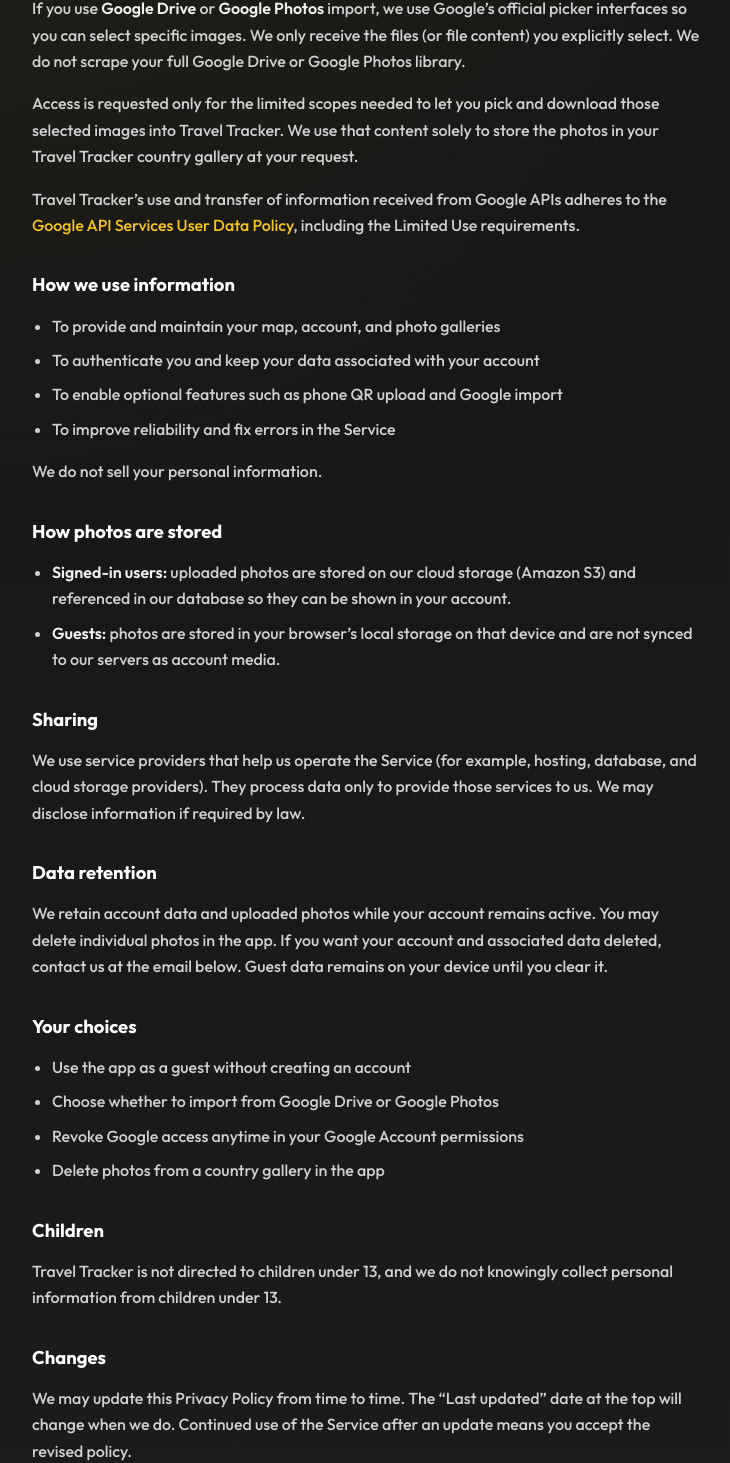
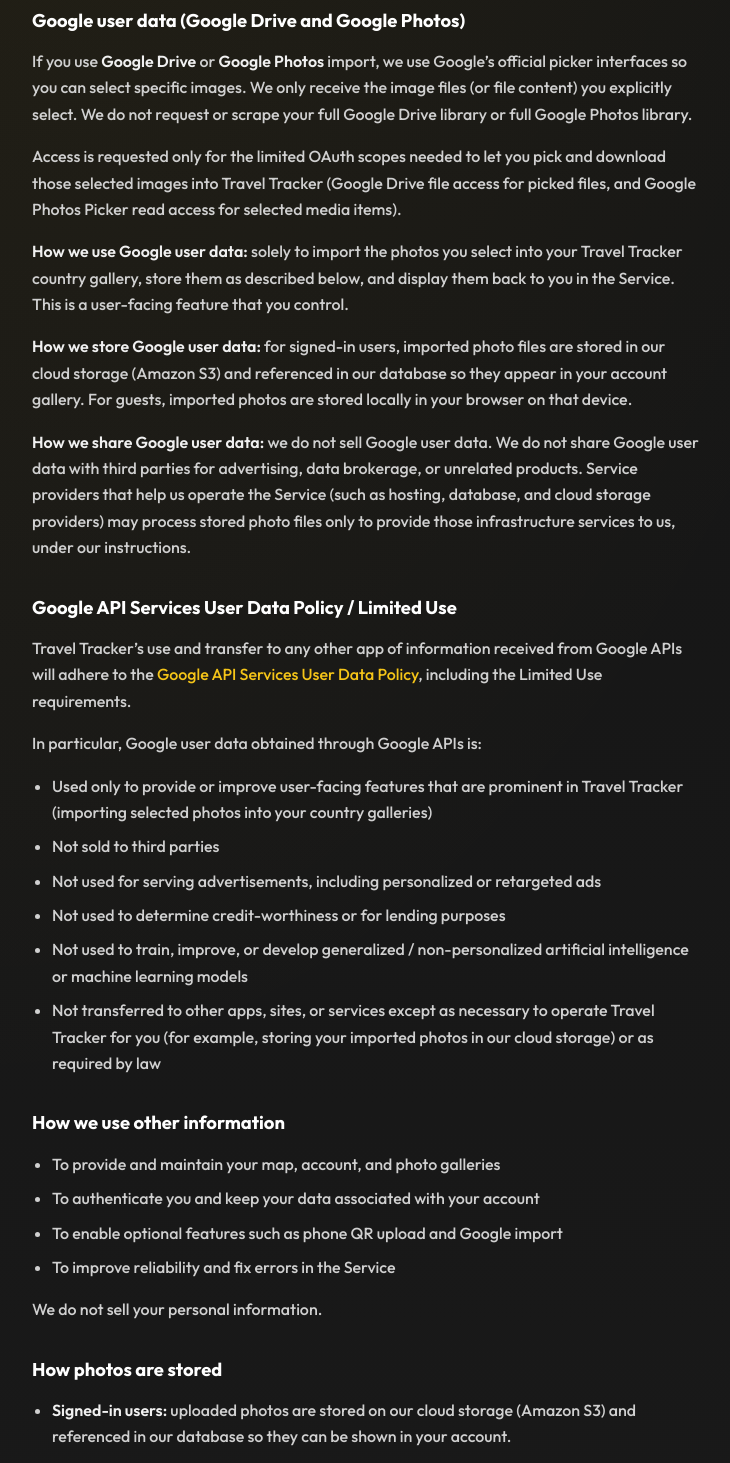
Before and after one commit to devAntekRygulski/TravelTracker, a React (Vite) app: page /privacy in a window 1280 px wide. Shown: the part 647-2110 px from the top of the page, without its empty margins (272-1002 px from the left). Built offline with nearby package versions, Linux system fonts and the light colour scheme; no server answers.

Commit message:
Update privacy policy

```diff
--- a/src/pages/LoginPage.css
+++ b/src/pages/LoginPage.css
@@ -64,10 +64,12 @@
 }
 
 .login-page__privacy {
-  margin-top: 0.35rem;
+  position: absolute;
+  right: 1.25rem;
+  bottom: 1.25rem;
+  z-index: 1;
   font-size: 0.8rem;
   color: #7a7a7a;
-  text-align: center;
   text-decoration: none;
 }
 
--- a/src/pages/LoginPage.tsx
+++ b/src/pages/LoginPage.tsx
@@ -38,10 +38,10 @@
         <Link className="login-page__create-account" to="/signup">
           Create an account
         </Link>
-        <Link className="login-page__privacy" to="/privacy">
-          Privacy Policy
-        </Link>
       </div>
+      <Link className="login-page__privacy" to="/privacy">
+        Privacy Policy
+      </Link>
     </div>
   );
 }
--- a/src/pages/PrivacyPolicyPage.tsx
+++ b/src/pages/PrivacyPolicyPage.tsx
@@ -17,9 +17,11 @@
 
         <p>
           Travel Tracker (“we”, “our”, or “the Service”) at{' '}
-          <a href={SITE_URL}>{SITE_URL}</a> helps you track countries you have
-          visited and attach travel photos to those countries. This Privacy
-          Policy explains what information we collect and how we use it.
+          <a href={SITE_URL}>{SITE_URL}</a> is a travel mapping app that lets
+          you mark countries you have visited and attach travel photos to those
+          countries. This Privacy Policy explains what information we collect,
+          how we use it, and how we handle Google user data when you choose to
+          import photos from Google Drive or Google Photos.
         </p>
 
         <h2>Information we collect</h2>
@@ -47,23 +49,47 @@
           </li>
         </ul>
 
-        <h2>Google Drive and Google Photos</h2>
+        <h2>Google user data (Google Drive and Google Photos)</h2>
         <p>
           If you use <strong>Google Drive</strong> or{' '}
           <strong>Google Photos</strong> import, we use Google’s official picker
           interfaces so you can select specific images. We only receive the
-          files (or file content) you explicitly select. We do not scrape your
-          full Google Drive or Google Photos library.
+          image files (or file content) you explicitly select. We do not request
+          or scrape your full Google Drive library or full Google Photos
+          library.
         </p>
         <p>
-          Access is requested only for the limited scopes needed to let you pick
-          and download those selected images into Travel Tracker. We use that
-          content solely to store the photos in your Travel Tracker country
-          gallery at your request.
+          Access is requested only for the limited OAuth scopes needed to let
+          you pick and download those selected images into Travel Tracker
+          (Google Drive file access for picked files, and Google Photos Picker
+          read access for selected media items).
         </p>
         <p>
-          Travel Tracker’s use and transfer of information received from Google
-          APIs adheres to the{' '}
+          <strong>How we use Google user data:</strong> solely to import the
+          photos you select into your Travel Tracker country gallery, store them
+          as described below, and display them back to you in the Service. This
+          is a user-facing feature that you control.
+        </p>
+        <p>
+          <strong>How we store Google user data:</strong> for signed-in users,
+          imported photo files are stored in our cloud storage (Amazon S3) and
+          referenced in our database so they appear in your account gallery. For
+          guests, imported photos are stored locally in your browser on that
+          device.
+        </p>
+        <p>
+          <strong>How we share Google user data:</strong> we do not sell Google
+          user data. We do not share Google user data with third parties for
+          advertising, data brokerage, or unrelated products. Service providers
+          that help us operate the Service (such as hosting, database, and cloud
+          storage providers) may process stored photo files only to provide
+          those infrastructure services to us, under our instructions.
+        </p>
+
+        <h2>Google API Services User Data Policy / Limited Use</h2>
+        <p>
+          Travel Tracker’s use and transfer to any other app of information
+          received from Google APIs will adhere to the{' '}
           <a
             href="https://developers.google.com/terms/api-services-user-data-policy"
             target="_blank"
@@ -73,12 +99,41 @@
           </a>
           , including the Limited Use requirements.
         </p>
+        <p>In particular, Google user data obtained through Google APIs is:</p>
+        <ul>
+          <li>
+            Used only to provide or improve user-facing features that are
+            prominent in Travel Tracker (importing selected photos into your
+            country galleries)
+          </li>
+          <li>Not sold to third parties</li>
+          <li>
+            Not used for serving advertisements, including personalized or
+            retargeted ads
+          </li>
+          <li>
+            Not used to determine credit-worthiness or for lending purposes
+          </li>
+          <li>
+            Not used to train, improve, or develop generalized / non-personalized
+            artificial intelligence or machine learning models
+          </li>
+          <li>
+            Not transferred to other apps, sites, or services except as necessary
+            to operate Travel Tracker for you (for example, storing your imported
+            photos in our cloud storage) or as required by law
+          </li>
+        </ul>
 
-        <h2>How we use information</h2>
+        <h2>How we use other information</h2>
         <ul>
           <li>To provide and maintain your map, account, and photo galleries</li>
-          <li>To authenticate you and keep your data associated with your account</li>
-          <li>To enable optional features such as phone QR upload and Google import</li>
+          <li>
+            To authenticate you and keep your data associated with your account
+          </li>
+          <li>
+            To enable optional features such as phone QR upload and Google import
+          </li>
           <li>To improve reliability and fix errors in the Service</li>
         </ul>
         <p>We do not sell your personal information.</p>
@@ -105,21 +160,48 @@
           if required by law.
         </p>
 
-        <h2>Data retention</h2>
+        <h2>Data retention and deletion</h2>
         <p>
           We retain account data and uploaded photos while your account remains
           active. You may delete individual photos in the app. If you want your
-          account and associated data deleted, contact us at the email below.
-          Guest data remains on your device until you clear it.
+          account and associated data deleted, contact us at the email below and
+          we will delete your account data and stored photos associated with
+          that account. Guest data remains on your device until you clear it.
+        </p>
+        <p>
+          You can revoke Travel Tracker’s access to your Google Account at any
+          time through your Google Account permissions. Revoking access stops
+          future Google imports; photos already imported into Travel Tracker
+          remain in your Travel Tracker gallery until you delete them or request
+          account deletion.
         </p>
 
         <h2>Your choices</h2>
         <ul>
           <li>Use the app as a guest without creating an account</li>
           <li>Choose whether to import from Google Drive or Google Photos</li>
-          <li>Revoke Google access anytime in your Google Account permissions</li>
+          <li>
+            Revoke Google access anytime in your{' '}
+            <a
+              href="https://myaccount.google.com/permissions"
+              target="_blank"
+              rel="noreferrer"
+            >
+              Google Account permissions
+            </a>
+          </li>
           <li>Delete photos from a country gallery in the app</li>
+          <li>Request account and data deletion by emailing us</li>
         </ul>
+
+        <h2>Security</h2>
+        <p>
+          We take reasonable measures to protect account and photo data,
+          including using encrypted connections (HTTPS) in production and
+          restricting access to production systems and credentials. No method of
+          transmission or storage is completely secure, and we cannot guarantee
+          absolute security.
+        </p>
 
         <h2>Children</h2>
         <p>
@@ -127,11 +209,13 @@
           knowingly collect personal information from children under 13.
         </p>
 
-        <h2>Changes</h2>
+        <h2>Changes to this Privacy Policy</h2>
         <p>
           We may update this Privacy Policy from time to time. The “Last updated”
-          date at the top will change when we do. Continued use of the Service
-          after an update means you accept the revised policy.
+          date at the top will change when we do. If we change how we use Google
+          user data in a material way, we will update this Privacy Policy and,
+          where required, ask you to review and consent before using Google user
+          data for that new purpose.
         </p>
 
         <h2>Contact</h2>
```
